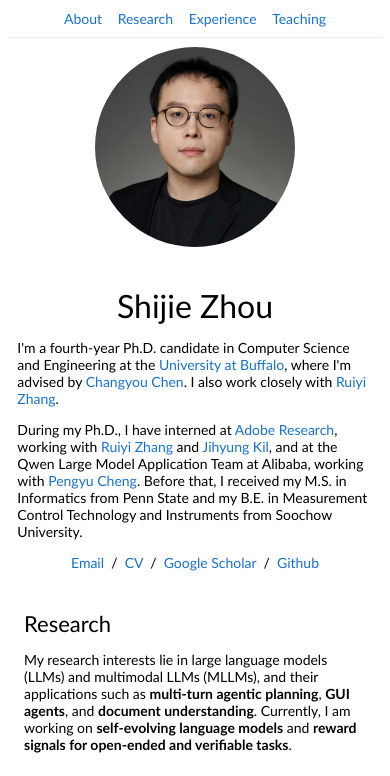
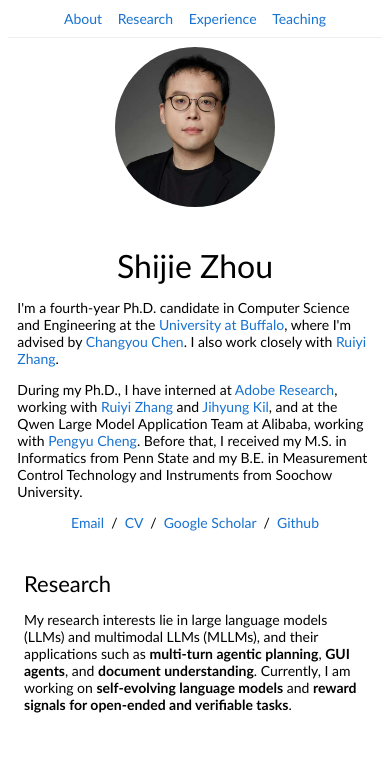
Before and after one commit to shijiez37/shijiez37.github.io, a plain HTML site: page index.html in a window 390 px wide. Shown: the top 776 px of the page. Drawn offline with Linux system fonts and the light colour scheme.

Commit message:
Make headshot smaller
Co-Authored-By: Claude Opus 5.5 (1M context) <noreply@anthropic.com>

```diff
--- a/index.html
+++ b/index.html
@@ -10,7 +10,7 @@
     <meta name="viewport" content="width=device-width, initial-scale=1">
     <link rel="icon" type="image/png" href="images/favicon.png">
     <link rel="apple-touch-icon" href="images/apple-touch-icon.png">
-    <link rel="stylesheet" type="text/css" href="stylesheet.css?v=3">
+    <link rel="stylesheet" type="text/css" href="stylesheet.css?v=4">
   </head>
 
   <body id="top">
@@ -47,7 +47,7 @@
                 </p>
               </td>
               <td style="padding:2.5%;width:37%;max-width:37%">
-                <a href="images/shijie_zhou.jpg"><img style="width:100%;max-width:100%;object-fit: cover; border-radius: 50%;" alt="profile photo" src="images/shijie_zhou.jpg"></a>
+                <a href="images/shijie_zhou.jpg"><img style="display:block;width:70%;max-width:70%;margin:0 auto;object-fit: cover; border-radius: 50%;" alt="profile photo" src="images/shijie_zhou.jpg"></a>
               </td>
             </tr>
           </tbody></table>
--- a/stylesheet.css
+++ b/stylesheet.css
@@ -258,7 +258,7 @@ tr:hover .thumb img.hover {
   }
   .header-table img {
     display: block;
-    max-width: 200px !important;
+    max-width: 160px !important;
     margin: 0 auto;
   }
   .pub-table td:first-child {
```
